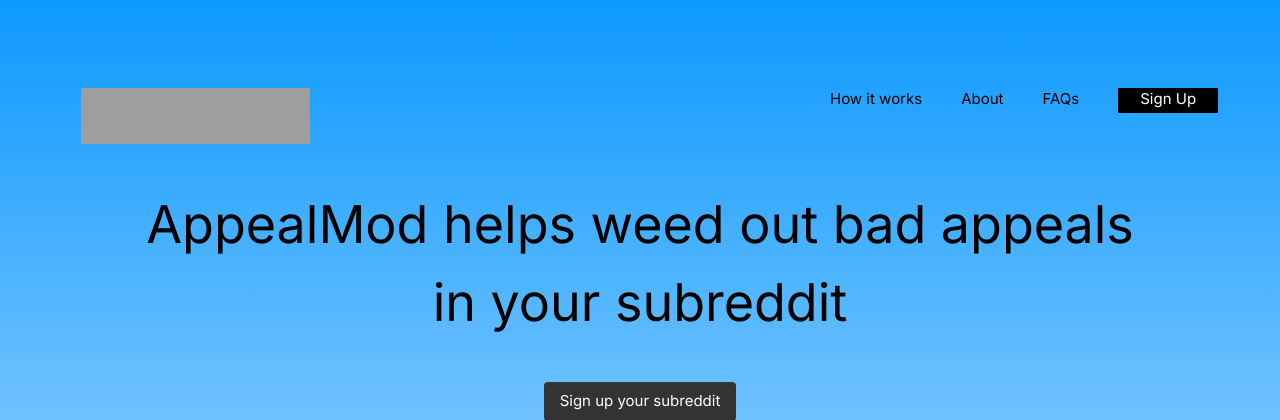
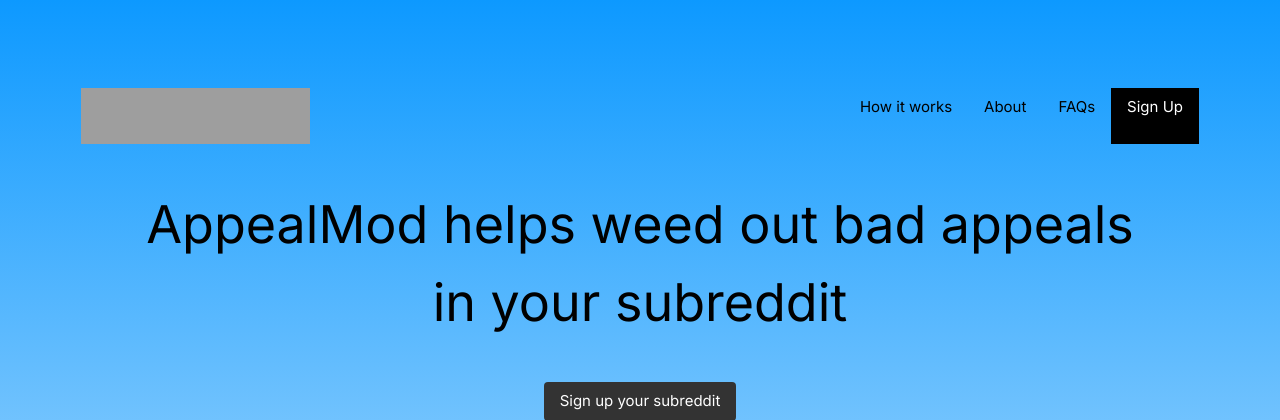
Before and after one commit to casmlab/appealmod, a Django app: page / in a window 1280 px wide. Shown: the top 420 px of the page. Run offline with Django 5.2, Linux system fonts and the light colour scheme; grey boxes are pictures that could not be loaded.

Commit message:
Copy and apply some styles of menu from commented code

```diff
--- a/templates/index.html
+++ b/templates/index.html
@@ -121,19 +121,11 @@
     <div class="inline" style="margin-right: 520px;">
       <img src="{% static 'img/logo/logo_appealMod.png' %}" width="229px" height="56px">
     </div>
-    <!-- <div id="header_menu" class="inline">
-      <a href="#HowItWorks"  style="margin-right:39px;">How it works</a>
-      <a href="#SignUpSection" class="w3-hide-small w3-bar-item w3-button w3-mobile w3-medium w3-right w3-black w3-round padding-right: 100px;" >Sign Up</a>
-      <a href="#FAQs" class="w3-hide-small w3-bar-item w3-button w3-mobile w3-medium w3-right" style="margin-right:39px;">FAQs</a>
-      <a href="#About" class="w3-hide-small w3-bar-item w3-button w3-mobile w3-medium w3-right" style="margin-right:39px;">About</a>
-      <a href="javascript:void(0)" class="w3-bar-item w3-button w3-right w3-hide-medium w3-hide-large" style="margin-right:39px;" onclick="myFunction()">&#9776;</a>
-    </div> -->
     <div class="header_menu contain">
-      <a href="#HowItWorks" style="margin-right:39px;">How it works</a>
-      <a href="#About" style="margin-right:39px;">About</a>
-      <a href="#FAQs" style="margin-right:39px;">FAQs</a>
-      <a href="#SignUpSection" style="background-color: #000;color: white; width: 100px; height: 25px; text-align: center;">Sign Up</a>
-      <a href="javascript:void(0)" class="w3-bar-item w3-button w3-right w3-hide-medium w3-hide-large" style="margin-right:39px;" onclick="myFunction()">&#9776;</a>
+      <a href="#HowItWorks" class="w3-hide-medium w3-bar-item w3-button w3-mobile w3-right">How it works</a>
+      <a href="#About" class="w3-hide-medium w3-bar-item w3-button w3-mobile w3-right">About</a>
+      <a href="#FAQs" class="w3-hide-medium w3-bar-item w3-button w3-mobile w3-right">FAQs</a>
+      <a href="#SignUpSection" class="w3-w3-bar-item w3-button w3-mobile w3-right hide-medium w3-black w3-round;" style="background-color: #333; color: white;">Sign Up</a>
     </div>
   </div>
 
```
